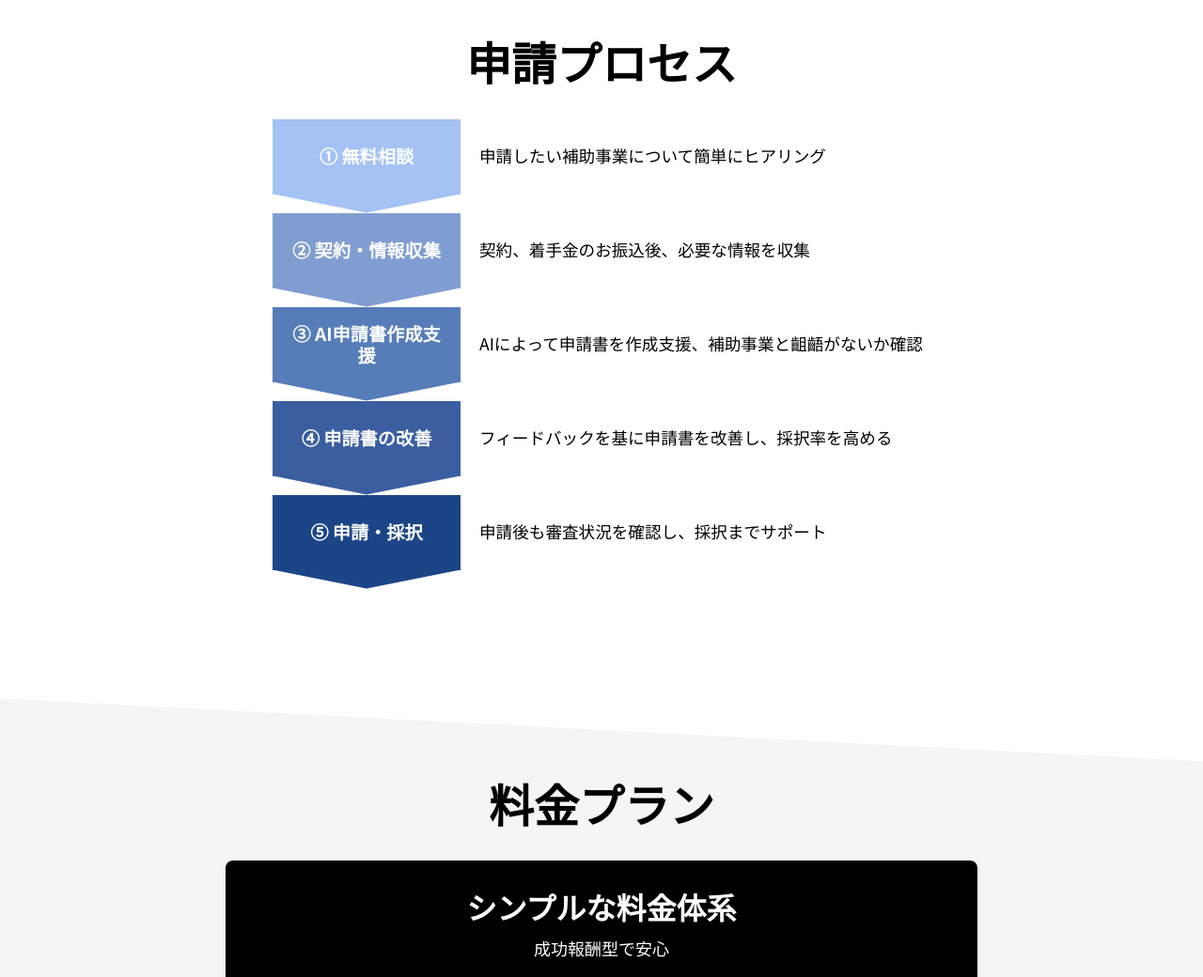
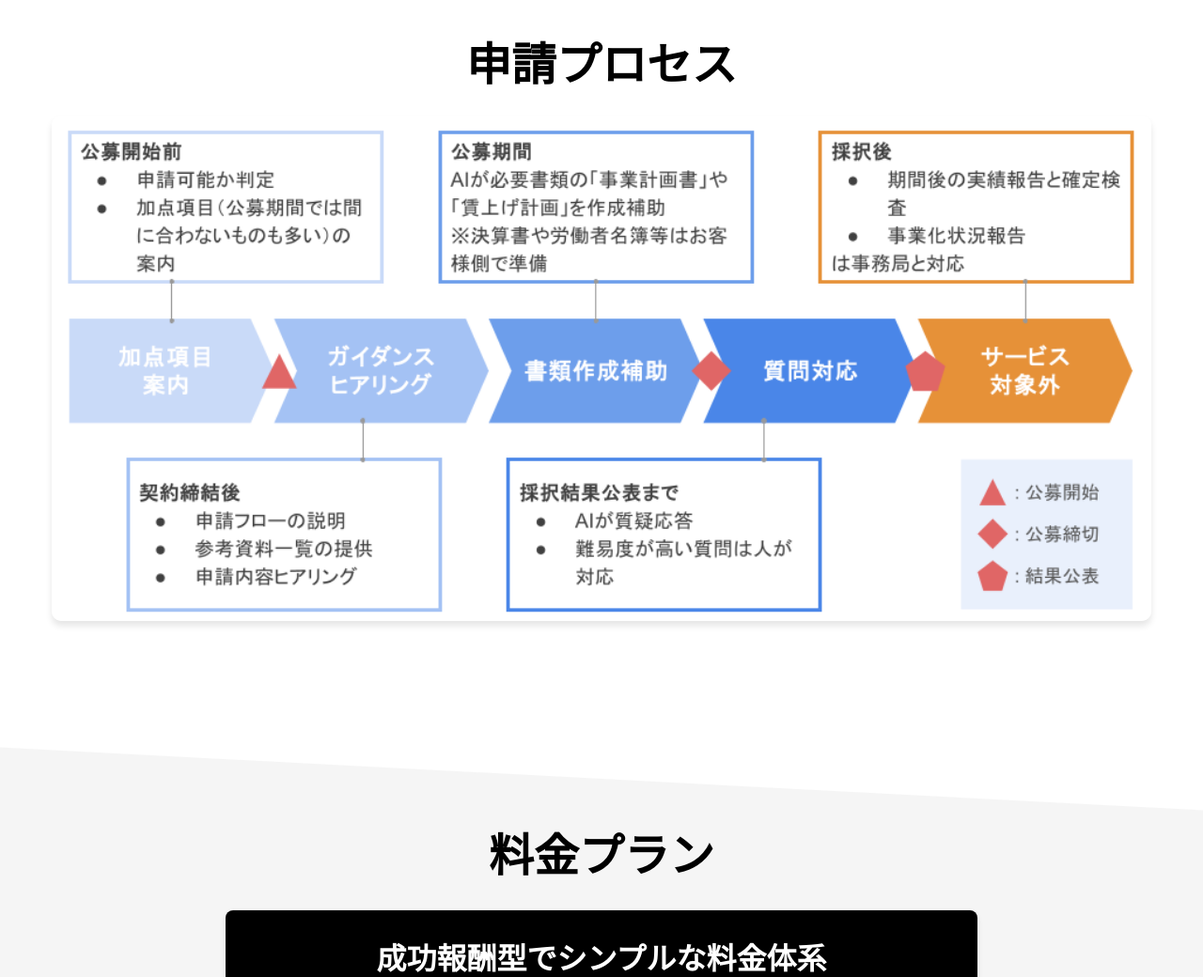
Before and after one commit to ManabuAzai/zinarashi, a plain HTML site: page index.html in a window 1280 px wide. Shown: the part 2080-3120 px from the top of the page at 94% size. Drawn offline with Linux system fonts and the light colour scheme.

Commit message:
申請プロセス図を提供フロー.pngに変更し、1.5倍に拡大

```diff
--- a/css/styles.css
+++ b/css/styles.css
@@ -332,6 +332,25 @@ ul {
     background-color: var(--color-white);
     position: relative;
     z-index: 1;
+}
+
+.process-image {
+    max-width: 900px;
+    margin: 0 auto;
+    text-align: center;
+    padding: 30px 0 80px; /* 拡大した画像に対応するための余白を追加 */
+    overflow: visible; /* はみ出た部分を表示 */
+}
+
+.responsive-image {
+    max-width: 100%; /* 元のサイズを基準に */
+    height: auto;
+    display: block;
+    margin: 0 auto;
+    border-radius: 8px;
+    box-shadow: var(--box-shadow);
+    transform: scale(1.3); /* 1.5倍に拡大 */
+    transform-origin: center; /* 中央を基点に拡大 */
 }
 
 .chevron-flow {
@@ -836,6 +855,15 @@ ul {
     }
 
     /* Process section */
+    .process-image {
+        max-width: 100%;
+        padding: 0 15px;
+    }
+
+    .responsive-image {
+        max-width: 100%;
+    }
+
     .chevron-flow {
         max-width: 100%;
     }
--- a/index.html
+++ b/index.html
@@ -118,48 +118,9 @@
 
     <section id="process" class="process">
         <div class="container">
-            <h2 class="section-title">申請プロセス</h2>
-            <div class="chevron-flow">
-                <div class="chevron-step">
-                    <div class="chevron-arrow chevron-blue-1">
-                        <div class="chevron-content">
-                            <h3>① 無料相談</h3>
-                        </div>
-                    </div>
-                    <p class="chevron-description">申請したい補助事業について簡単にヒアリング</p>
-                </div>
-                <div class="chevron-step">
-                    <div class="chevron-arrow chevron-blue-2">
-                        <div class="chevron-content">
-                            <h3>② 契約・情報収集</h3>
-                        </div>
-                    </div>
-                    <p class="chevron-description">契約、着手金のお振込後、必要な情報を収集</p>
-                </div>
-                <div class="chevron-step">
-                    <div class="chevron-arrow chevron-blue-3">
-                        <div class="chevron-content">
-                            <h3>③ AI申請書作成支援</h3>
-                        </div>
-                    </div>
-                    <p class="chevron-description">AIによって申請書を作成支援、補助事業と齟齬がないか確認</p>
-                </div>
-                <div class="chevron-step">
-                    <div class="chevron-arrow chevron-blue-4">
-                        <div class="chevron-content">
-                            <h3>④ 申請書の改善</h3>
-                        </div>
-                    </div>
-                    <p class="chevron-description">フィードバックを基に申請書を改善し、採択率を高める</p>
-                </div>
-                <div class="chevron-step">
-                    <div class="chevron-arrow chevron-blue-5">
-                        <div class="chevron-content">
-                            <h3>⑤ 申請・採択</h3>
-                        </div>
-                    </div>
-                    <p class="chevron-description">申請後も審査状況を確認し、採択までサポート</p>
-                </div>
+            <h2 class="section-title">申請プロセス</h2><br>
+            <div class="process-image">
+                <img src="images/提供フロー.png" alt="申請プロセスフロー図" class="responsive-image">
             </div>
         </div>
     </section>
@@ -169,12 +130,11 @@
             <h2 class="section-title">料金プラン</h2>
             <div class="price-card">
                 <div class="price-header">
-                    <h3>シンプルな料金体系</h3>
-                    <p>成功報酬型で安心</p>
+                    <h3>成功報酬型でシンプルな料金体系</h3>
                 </div>
                 <div class="price-body">
                     <div class="price-item">
-                        <h4>初期費用</h4>
+                        <h4>着手金</h4>
                         <p class="price-value">¥15,000</p>
                         <p class="price-description">申請書作成支援開始時</p>
                     </div>
```
Also changed, not shown: images/提供フロー.png (added).
